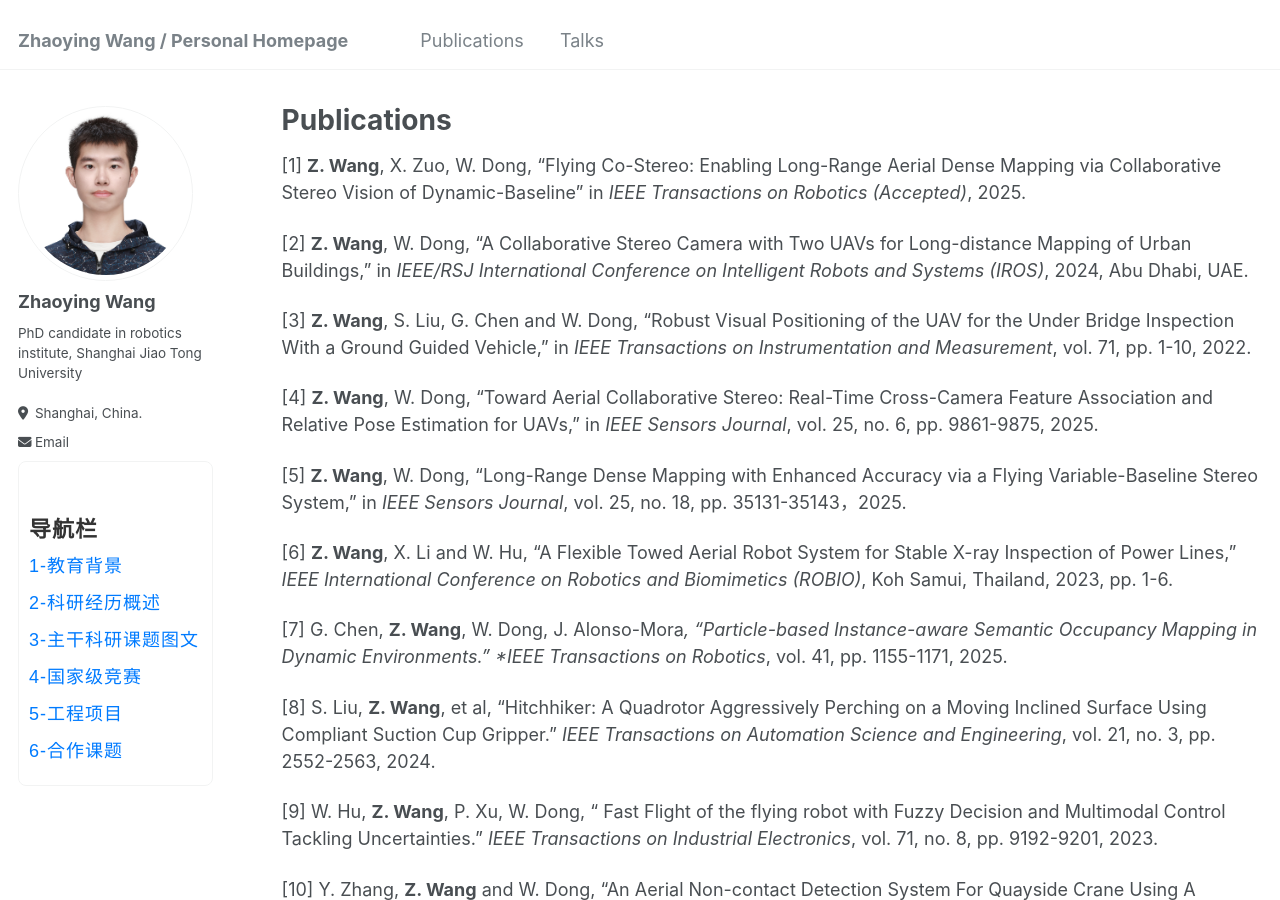
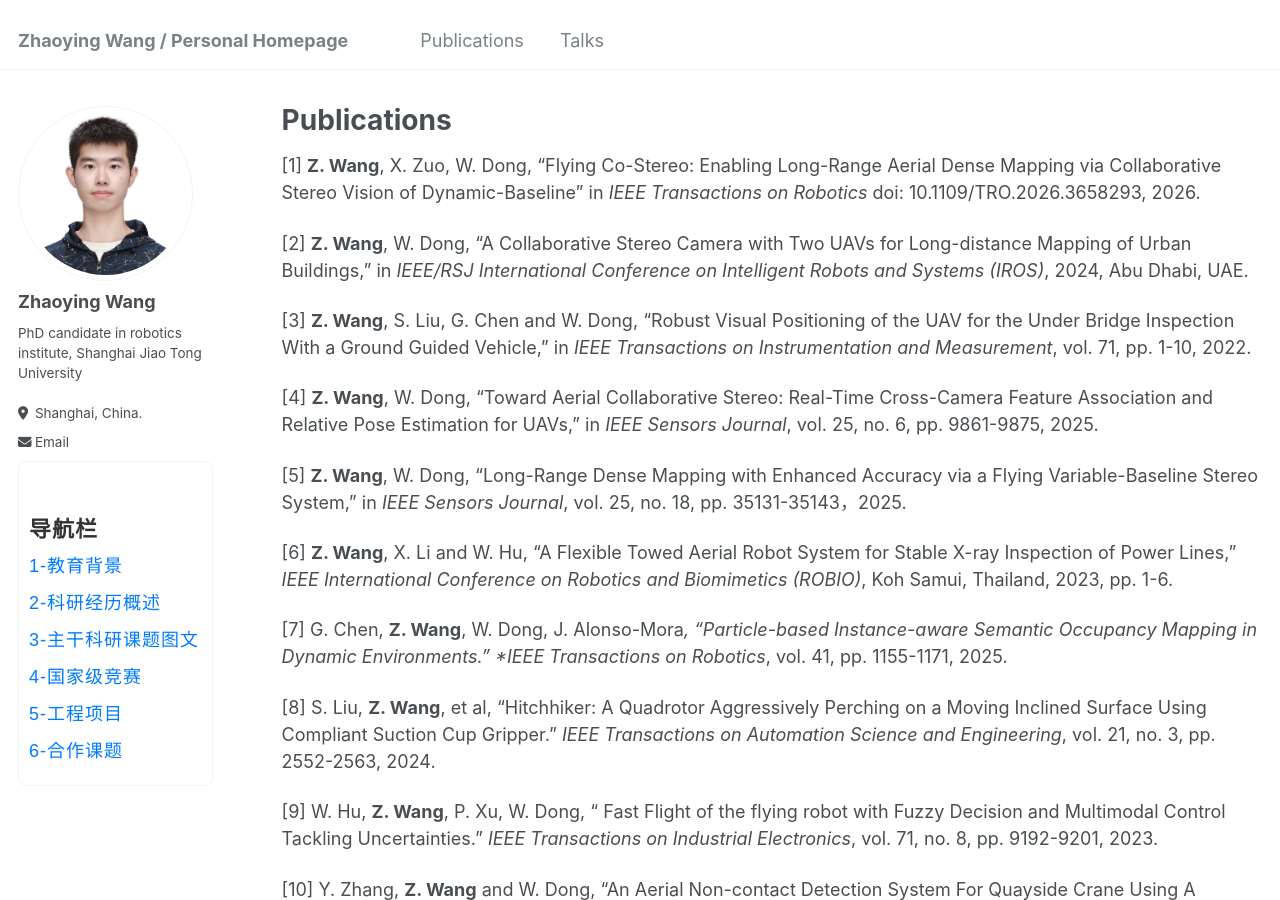
Before and after one commit to myboyhood/myboyhood.github.io, a Jekyll site: the page built from _pages/my-publications.md, in a window 1280 px wide and 900 px high. Built offline with Jekyll 4.4.1, drawn with Linux system fonts in a browser that asks for light colours.

Commit message:
change TRO status
change TRO at 2026，update the job now

```diff
--- a/_pages/my-publications.md
+++ b/_pages/my-publications.md
@@ -5,7 +5,7 @@ permalink: /my-publications/
 author_profile: true
 ---
 
-[1] **Z. Wang**, X. Zuo, W. Dong, "Flying Co-Stereo: Enabling Long-Range Aerial Dense Mapping via Collaborative Stereo Vision of Dynamic-Baseline" in *IEEE Transactions on Robotics (Accepted)*, 2025.
+[1] **Z. Wang**, X. Zuo, W. Dong, "Flying Co-Stereo: Enabling Long-Range Aerial Dense Mapping via Collaborative Stereo Vision of Dynamic-Baseline" in *IEEE Transactions on Robotics* doi: 10.1109/TRO.2026.3658293, 2026.
 
 [2] **Z. Wang**, W. Dong, "A Collaborative Stereo Camera with Two UAVs for Long-distance Mapping of Urban Buildings," in *IEEE/RSJ International Conference on Intelligent Robots and Systems (IROS)*, 2024, Abu Dhabi, UAE.
 
```
Also changed, not shown: _pages/about.md (+6 -6 lines).
